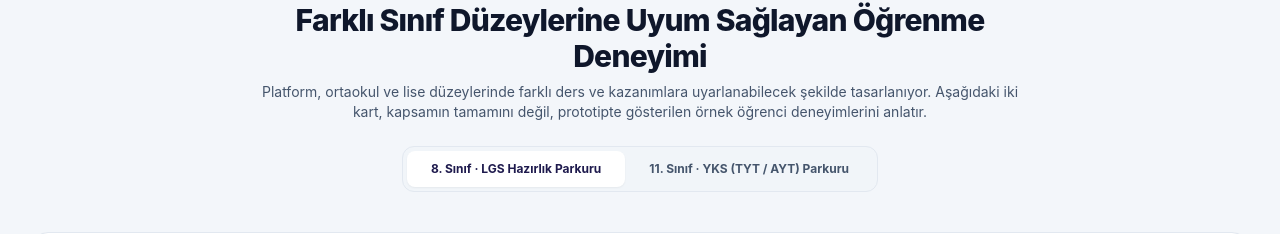
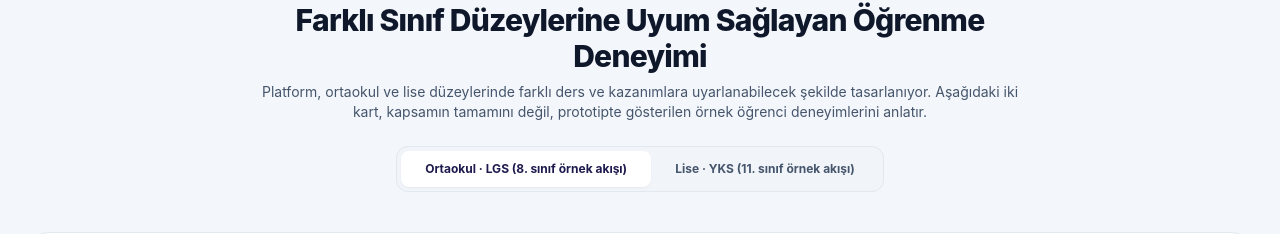
Before and after one commit to IhabAltekreeti/Kubik_Dershane, a React (Vite) app: page / in a window 1280 px wide. Shown: the part 765-999 px from the top of the page. Built offline with nearby package versions, Linux system fonts and the light colour scheme.

Commit message:
Present grade levels as examples, not platform limits

```diff
--- a/src/components/public/LandingPage.tsx
+++ b/src/components/public/LandingPage.tsx
@@ -165,7 +165,7 @@ export const LandingPage: React.FC<LandingPageProps> = ({
                   : 'text-slate-600 hover:text-slate-900'
               }`}
             >
-              8. Sınıf · LGS Hazırlık Parkuru
+              Ortaokul · LGS (8. sınıf örnek akışı)
             </button>
             <button
               onClick={() => setSelectedTrackTab('YKS')}
@@ -175,7 +175,7 @@ export const LandingPage: React.FC<LandingPageProps> = ({
                   : 'text-slate-600 hover:text-slate-900'
               }`}
             >
-              11. Sınıf · YKS (TYT / AYT) Parkuru
+              Lise · YKS (11. sınıf örnek akışı)
             </button>
           </div>
         </div>
@@ -245,10 +245,10 @@ export const LandingPage: React.FC<LandingPageProps> = ({
               <div className="space-y-4">
                 <span className="text-xs font-bold text-indigo-700 uppercase tracking-wider">Lise · YKS Örneği</span>
                 <h3 className="text-xl font-bold text-slate-900">
-                  11. Sınıfta Temel Atarak İlk 5.000 Sıralaması
+                  Lise Döneminde TYT Temeli ve AYT Birikimi
                 </h3>
                 <p className="text-xs text-slate-600 leading-relaxed">
-                  12. sınıfta panik yaşamamak için 11. sınıf AYT konularının (Mekanik, Fonksiyonlar, Trigonometri) tam olarak halledilmesi gerekir. Kübik, TYT temposunu korurken 11. sınıf AYT temelini zirveye taşır.
+                  Lise boyunca ders kazanımlarını düzenli takip etmek, TYT temelini korumak ve AYT konularını aşamalı biçimde güçlendirmek hedeflenir. Bu örnek akış, 11. sınıf öğrencisinin nasıl desteklenebileceğini gösterir; belirli bir sıralama veya sonuç garantisi vermez.
                 </p>
                 <div className="pt-2">
                   <button
```
